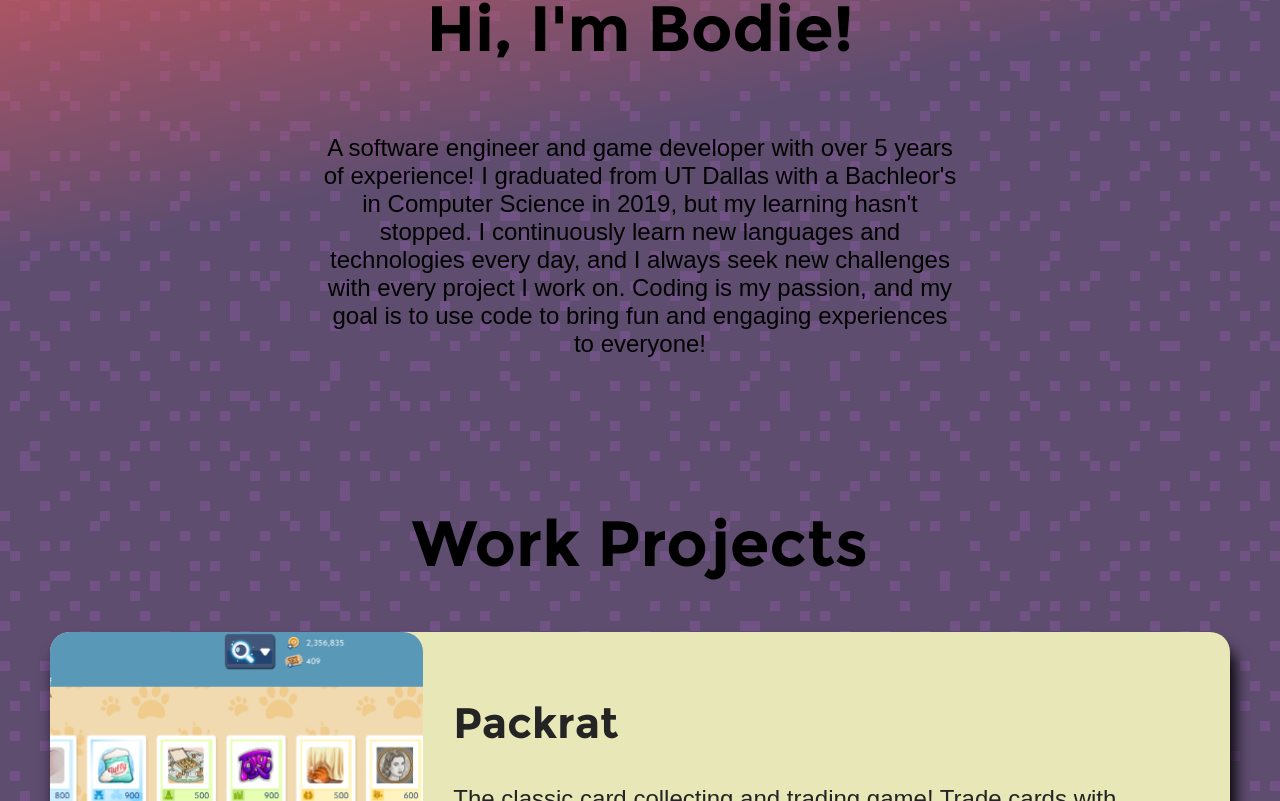
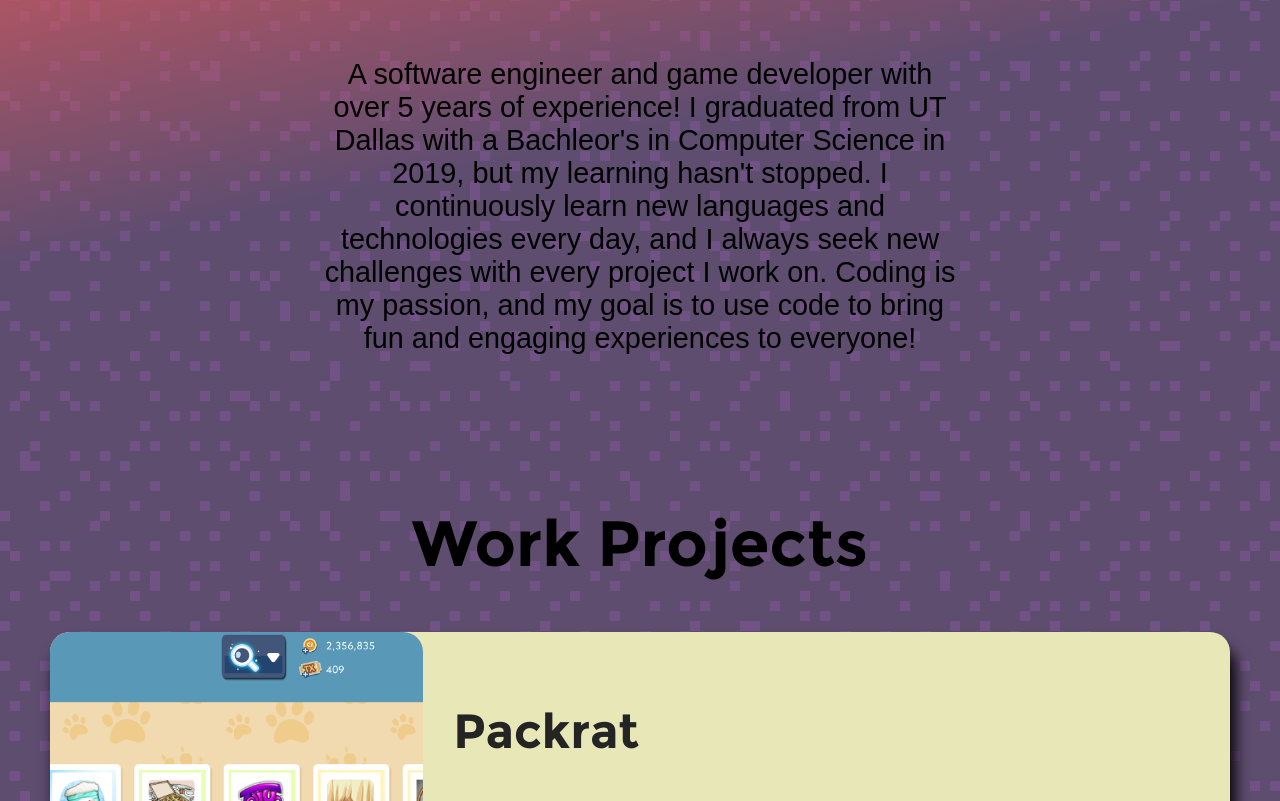
Before and after one commit to Bodaciouslycrazy/bodaciouslycrazy.github.io, a React (Create React App) app: page / in a window 1280 px wide. Shown: the part 439-1240 px from the top of the page. Built offline with nearby package versions, Linux system fonts and the light colour scheme; a web font is replaced by a local one.

Commit message:
switching font units

```diff
--- a/src/App.css
+++ b/src/App.css
@@ -12,18 +12,18 @@ html {
 h1 {
   font-family: Montserrat, sans-serif;
   font-weight: bold;
-  font-size: 48pt;
+  font-size: 4em;
 }
 
 h2 {
   font-family: Montserrat, sans-serif;
   font-weight: bold;
-  font-size: 32pt;
+  font-size: 3em;
 }
 
 p {
   font-family: Metropolis, sans-serif;
-  font-size: 18pt;
+  font-size: 1.8em;
 }
 
 .navbar{
@@ -45,7 +45,7 @@ p {
 }
 
 .navButton > p{
-  font-size: 24pt;
+  font-size: 2em;
   text-decoration: none;
   color: white;
 }
--- a/src/Bio.js
+++ b/src/Bio.js
@@ -1,4 +1,4 @@
-import bioPic from "./assets/BioPic.png"
+import bioPic from "./assets/BioPic.jpeg"
 
 function Bio(){
     return(
```
Also changed, not shown: src/assets/BioPic.jpeg (added), src/assets/BioPic.png (deleted).
